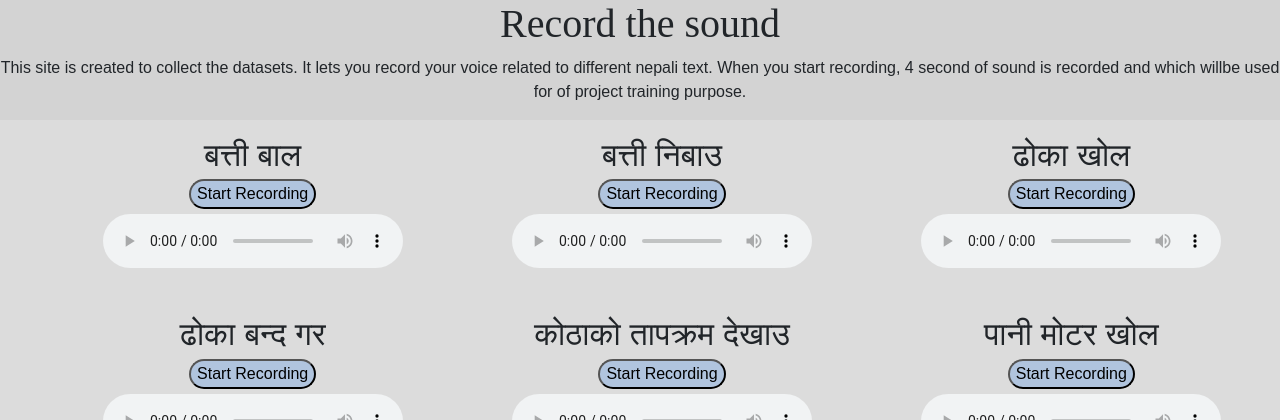
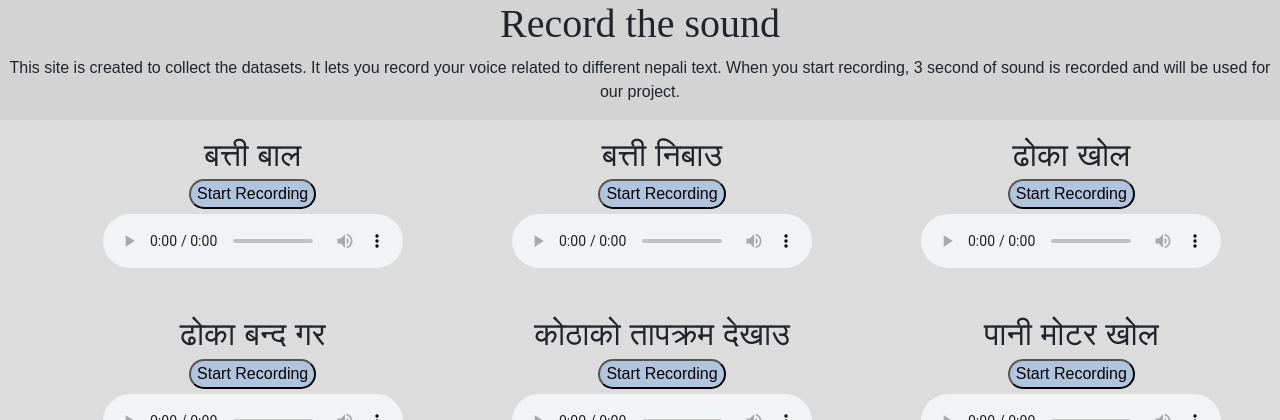
Before and after one commit to Ayushma00/nepali-speech-recognition-automation, a Django app: page / in a window 1280 px wide. Shown: the top 420 px of the page. Run offline with Django 3.2, Linux system fonts and the light colour scheme; data that the repository does not hold is empty; parts of the project's set-up code (start-up, migrations or seed data) failed here and were passed over; some libraries are stand-ins or nearby versions.

Commit message:
Update layout.html

```diff
--- a/mainapp/templates/mainapp/layout.html
+++ b/mainapp/templates/mainapp/layout.html
@@ -38,8 +38,8 @@
 <body>
 
   <h1 class="text-center">Record the sound</h1>
-  <p class="text-center">This site is created to collect the datasets. It lets you record your voice related to different nepali text. When you start recording, 4
-    second of sound is recorded and which willbe used for of project training purpose.</p>
+  <p class="text-center">This site is created to collect the datasets. It lets you record your voice related to different nepali text. When you start recording, 3
+    second of sound is recorded and will be used for our project.</p>
   <div id="all">
     <div class="row mb-4 ml-5 mr-1">
       <div class="col-lg-4 mt-3 text-center">
```
